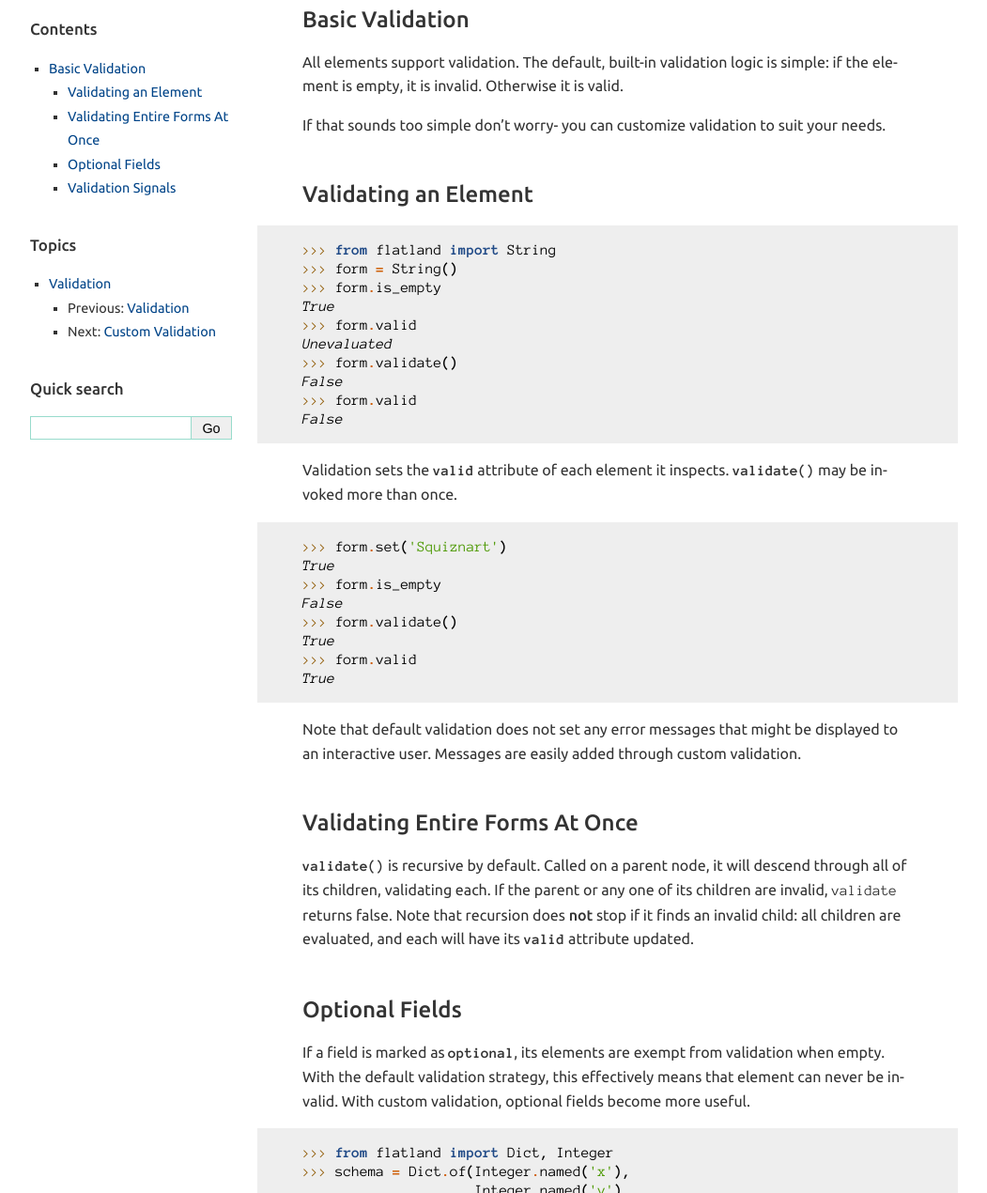
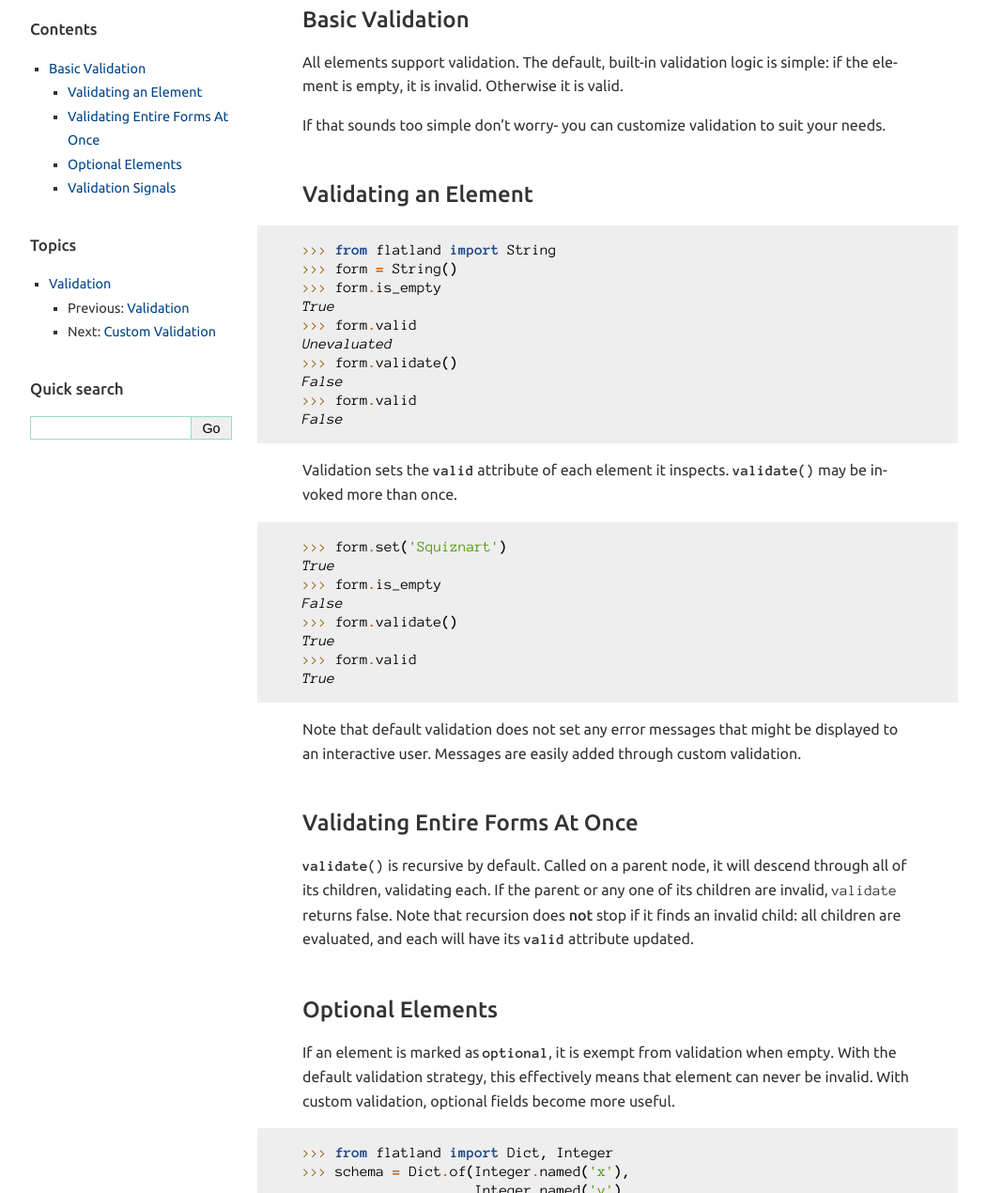
Before and after one commit to discorporate/flatland, a Sphinx documentation site: the page built from docs/source/validation/basic.rst, in a window 1280 px wide. Shown: the top 1270 px of the page at 94% size, without its empty margins (143-1194 px from the left). Built offline with Sphinx 7.4.7, drawn with Linux system fonts in a browser that asks for light colours.

Commit message:
Fix dangling FieldSchema references

```diff
--- a/docs/source/validation/basic.rst
+++ b/docs/source/validation/basic.rst
@@ -52,13 +52,13 @@ Note that recursion does **not** stop if it finds an invalid child: all
 children are evaluated, and each will have its :attr:`~flatland.Element.valid`
 attribute updated.
 
-Optional Fields
-~~~~~~~~~~~~~~~
+Optional Elements
+~~~~~~~~~~~~~~~~~
 
-If a field is marked as :attr:`~flatland.FieldSchema.optional`, its elements
-are exempt from validation when empty.  With the default validation strategy,
-this effectively means that element can never be invalid.  With custom
-validation, optional fields become more useful.
+If an element is marked as :attr:`~flatland.Element.optional`, it is
+exempt from validation when empty.  With the default validation
+strategy, this effectively means that element can never be invalid.
+With custom validation, optional fields become more useful.
 
 .. doctest::
 
```
Also changed, not shown: docs/source/validation/custom.rst (+4 -4 lines), 1 other file.
